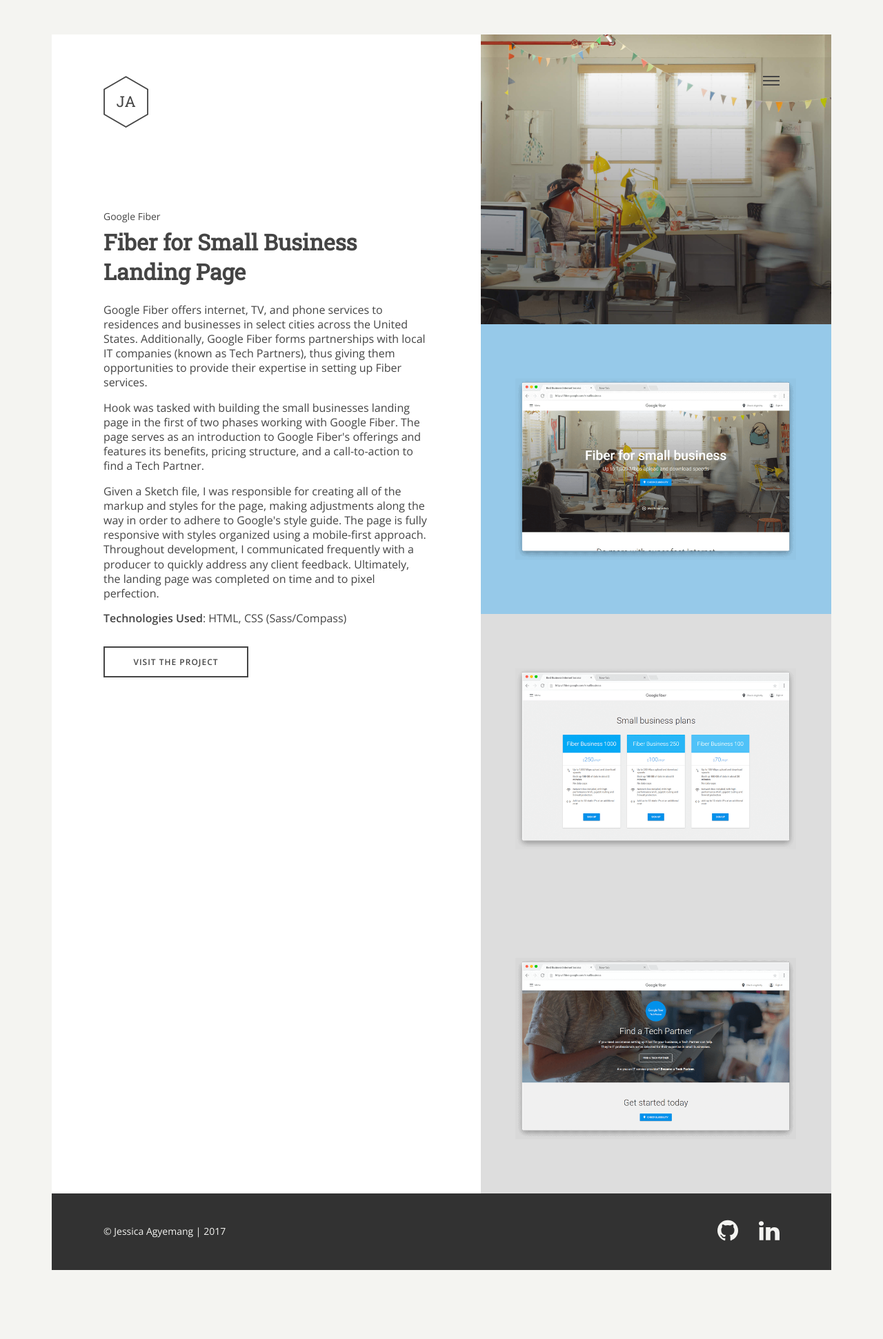
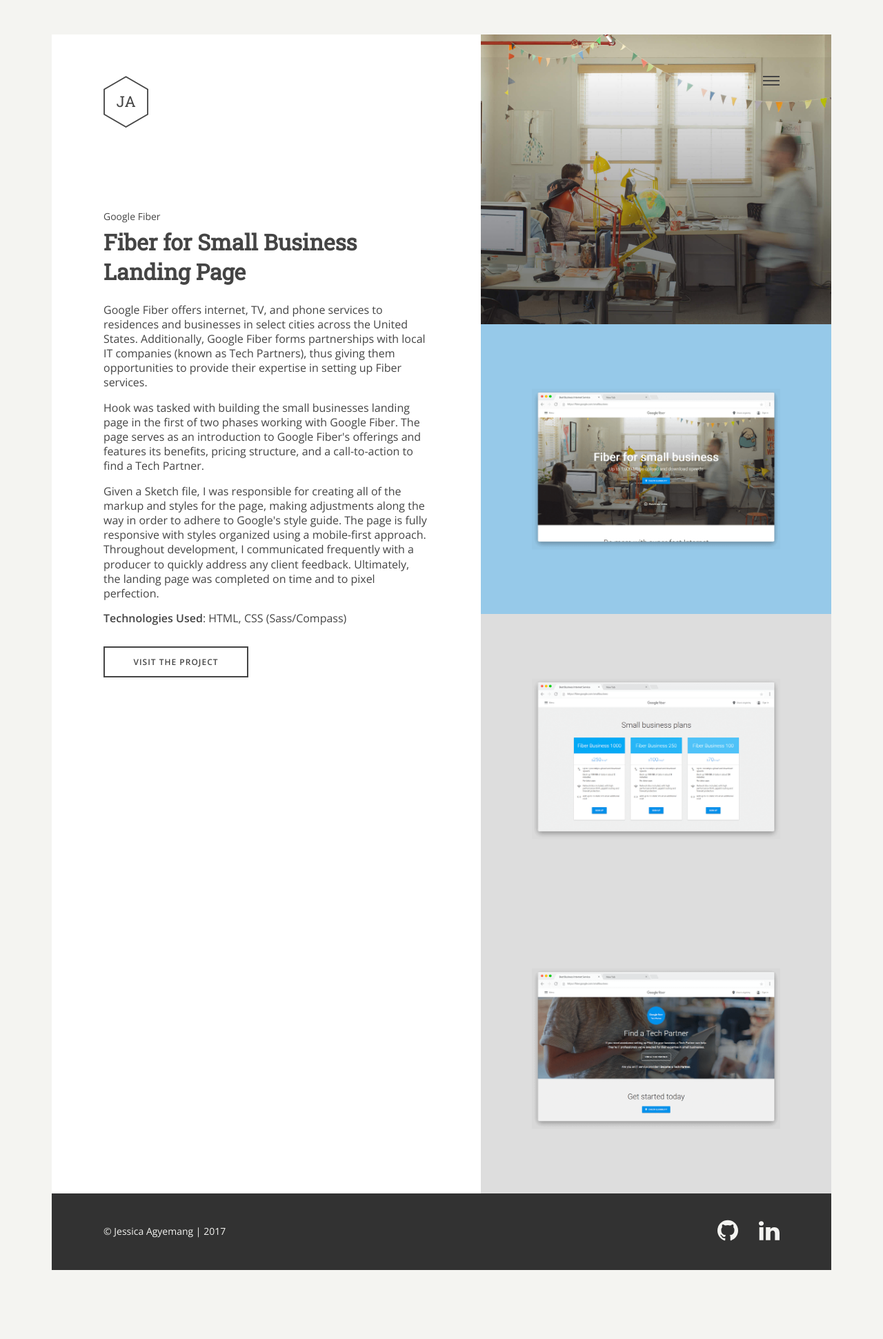
Before and after one commit to jessicaosei/jessicaosei.com, a Jekyll site: the page built from work/google-fiber-small-business/index.html, in a window 1280 px wide. Shown: the whole page at 69% size. Built offline with Jekyll 4.4.1, drawn with Linux system fonts in a browser that asks for light colours; Markdown is read by kramdown in place of the engine named in the settings; comment, search, counter and statistics services are not loaded.

Commit message:
Clean up repetitive styles in project scss

```diff
--- a/_sass/_project.scss
+++ b/_sass/_project.scss
@@ -79,9 +79,21 @@
 	.project-images {
 
 		.project-image-container {
+			position: relative;
 			width: 100%;
-			height: 300px;
-			// background-color: #dddddd;
+			height: 320px;
+		}
+
+		.project-image {
+			position: absolute;
+			top: 50%;
+			left: 0;
+			right: 0;
+			display: inline-block;
+			width: 80%;
+			max-width: 360px;
+			margin: auto;
+			transform: translateY(-50%);
 		}
 	}
 }
--- a/_sass/projects/_fiber-business.scss
+++ b/_sass/projects/_fiber-business.scss
@@ -1,10 +1,6 @@
 
 
 .fiber-business-images {
-
-	.project-image-container {
-		position: relative;
-	}
 
 	.project-image-container:nth-child(1) {
 		background-image: url('../../images/google-fiber-small-business/google-fiber-business-hero.jpg');
@@ -23,18 +19,4 @@
 	.project-image-container:nth-child(4) {
 		background-color: #ddd;
 	}
-
-	.project-image {
-		position: absolute;
-		top: 50%;
-		left: 0;
-		right: 0;
-		display: inline-block;
-		width: 80%;
-		margin: auto;
-		transform: translateY(-50%);
-	}
-
-
-
 }
--- a/_sass/projects/_fiber-partner.scss
+++ b/_sass/projects/_fiber-partner.scss
@@ -1,10 +1,6 @@
 
 
 .fiber-partner-images {
-
-	.project-image-container {
-		position: relative;
-	}
 
 	.project-image-container:nth-child(1) {
 		background-image: url('../../images/google-fiber-tech-partner/google-fiber-get-badge.jpg');
@@ -29,18 +25,4 @@
 	.project-image-container:nth-child(5) {
 		background-color: #ddd;
 	}
-
-	.project-image {
-		position: absolute;
-		top: 50%;
-		left: 0;
-		right: 0;
-		display: inline-block;
-		width: 80%;
-		margin: auto;
-		transform: translateY(-50%);
-	}
-
-
-
 }
--- a/_sass/projects/_to-hex.scss
+++ b/_sass/projects/_to-hex.scss
@@ -1,10 +1,6 @@
 
 
 .to-hex-images {
-
-	.project-image-container {
-		position: relative;
-	}
 
 	.project-image-container:nth-child(1) {
 		background-color: #fff;
@@ -21,18 +17,4 @@
 	.project-image-container:nth-child(4) {
 		background-color: #ddd;
 	}
-
-	.project-image {
-		position: absolute;
-		top: 50%;
-		left: 0;
-		right: 0;
-		display: inline-block;
-		width: 80%;
-		margin: auto;
-		transform: translateY(-50%);
-	}
-
-
-
 }
--- a/_sass/projects/_yt-originals.scss
+++ b/_sass/projects/_yt-originals.scss
@@ -1,10 +1,6 @@
 
 
 .yt-originals-images {
-
-	.project-image-container {
-		position: relative;
-	}
 
 	.project-image-container:nth-child(1) {
 		background-image: url('../../images/yt-originals/yt-originals-unicorn-island-header.jpg');
@@ -28,17 +24,4 @@
 		background-color: #ddd;
 	}
 
-	.project-image {
-		position: absolute;
-		top: 50%;
-		left: 0;
-		right: 0;
-		display: inline-block;
-		width: 80%;
-		margin: auto;
-		transform: translateY(-50%);
-	}
-
-
-
 }
```
